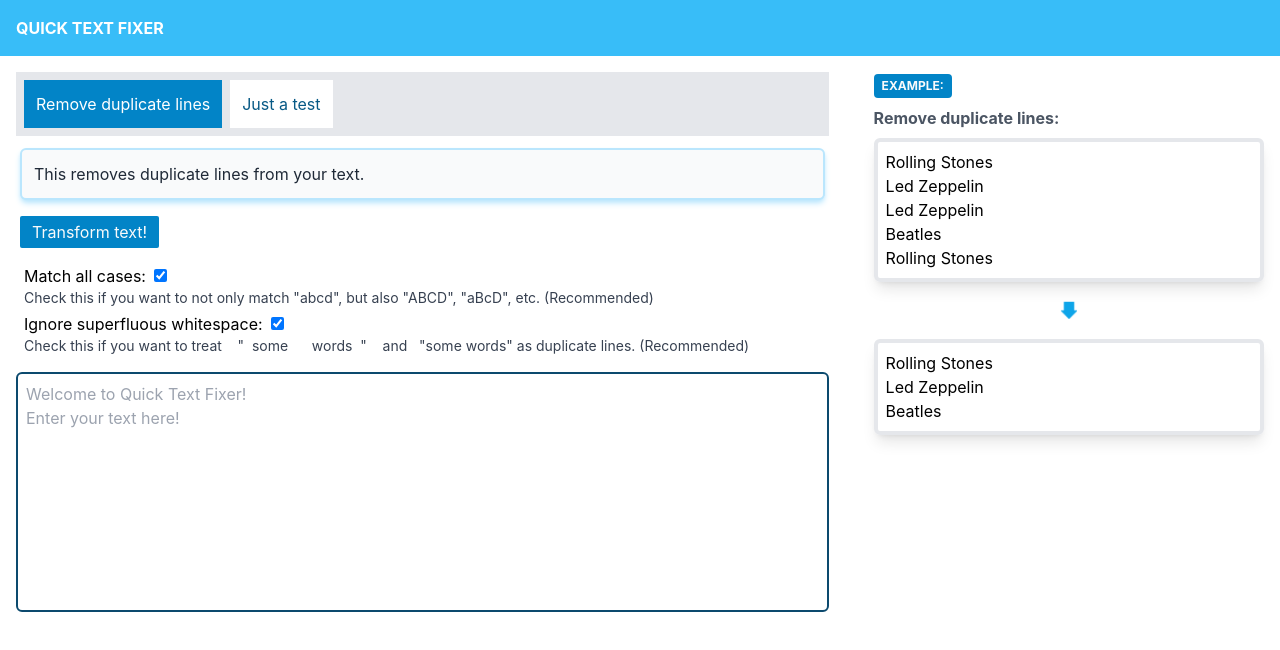
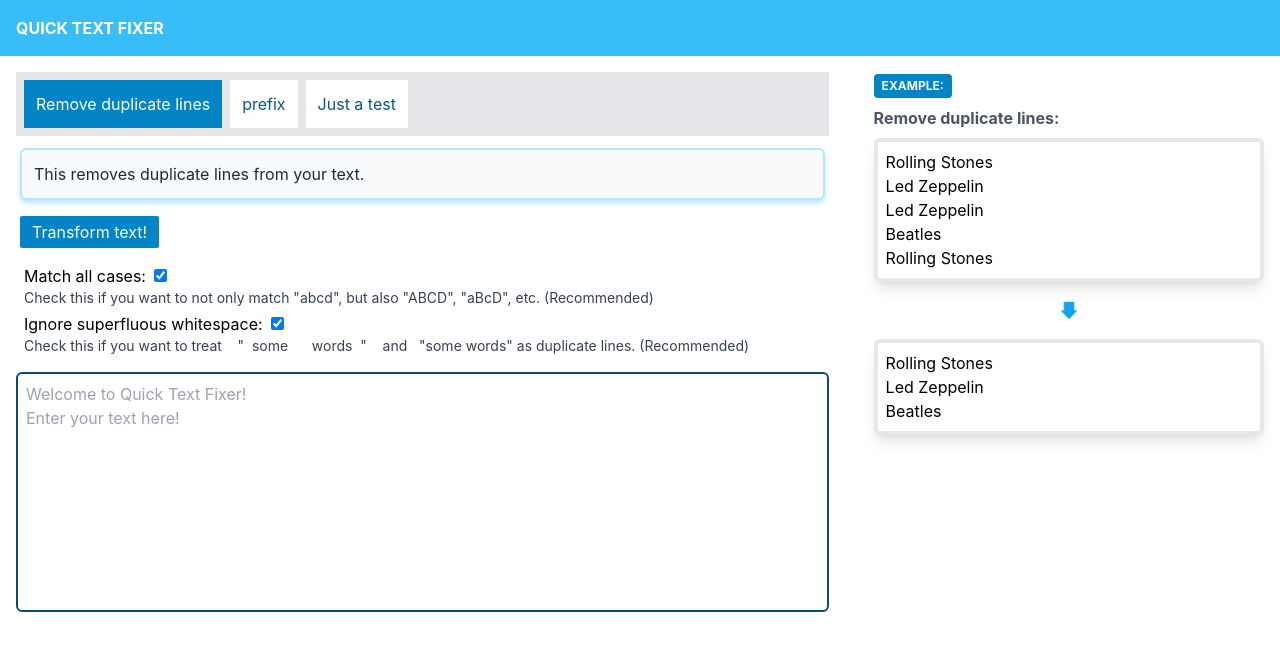
Before and after one commit to Daniel-Wittgenstein/qtf, a React (Create React App) app: page / in a window 1280 px wide. Shown: the top 650 px of the page. Built offline with nearby package versions, Linux system fonts and the light colour scheme.

Commit message:
prefix feature and minor css fix

```diff
--- a/src/Transformers.js
+++ b/src/Transformers.js
@@ -48,10 +48,40 @@ Rolling Stones`,
     },
   },
 
+
+  {
+    key: "prefix",
+    text: `prefix`,
+    descr: `Add a prefix to each line.`,
+    example: `Han Solo
+Luke Skywalker
+Leia Organa`,
+    slots: [
+      {
+        text: "prefix",
+        type: "input",
+        descr: ``,
+        key: "prefix",
+        checked: true,
+      }
+    ],
+    do: (str, data) => {
+      const lines = Utils.stringToLines(str)
+      const newLines = Utils.prefixLines(lines, data.prefix)
+      const newStr = Utils.linesToString(newLines, "\n")
+      return {
+        result: newStr,
+      }
+    },
+  },
+
+
+
   {
     key: "test",
     text: `Just a test`,
     descr: `Some description ....`,
+    example: ``,
     slots: [
       {
         text: "Match all cases",
@@ -76,6 +106,8 @@ Rolling Stones`,
   },
 
 
+
+
 ]
 
 
--- a/src/components/OptionEntry.js
+++ b/src/components/OptionEntry.js
@@ -57,7 +57,7 @@ function OptionEntry(props) {
   } else if (props.type === TEXT) {
     const val = appState.options[props.entryId][props.selfId]
     innerElement = (
-      <input className="border-sky-800 border-2 rounded-sm"
+      <input className="border-sky-800 border-2 rounded-sm px-1"
       value={val}
       type="textarea" onChange={onChange}></input>
     )
```
